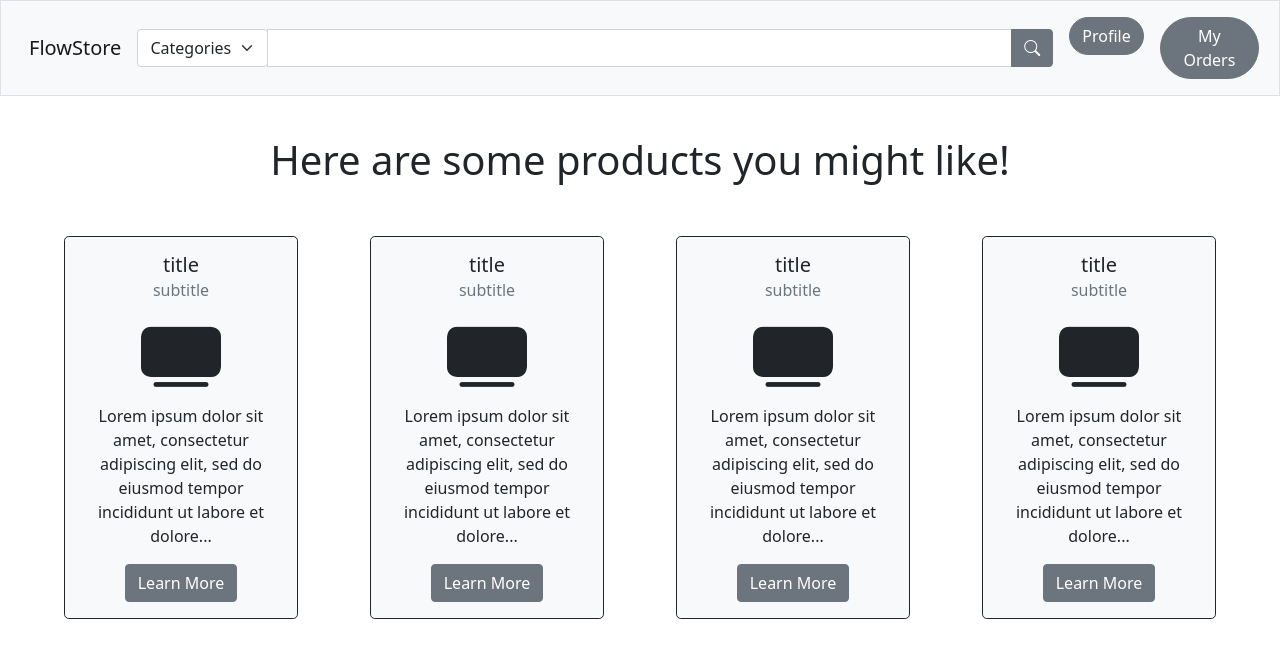
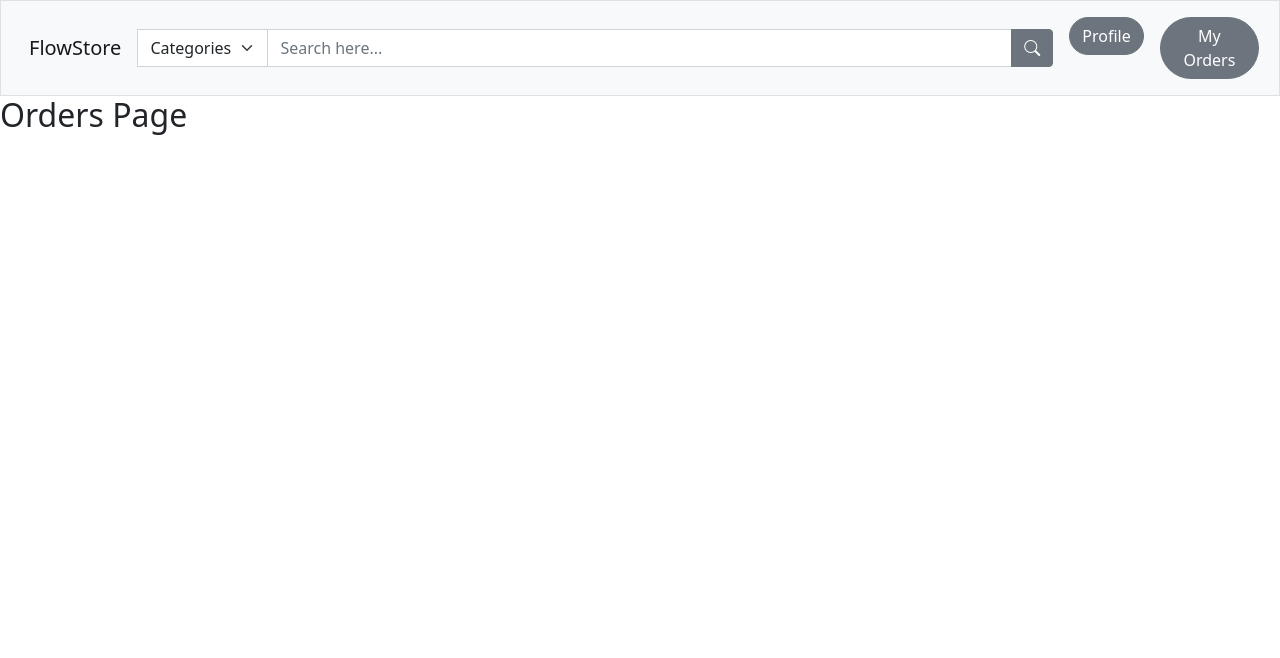
Before and after one commit to nith2001/AmazonClone, a React (Create React App) app in the folder my-app/: page /orders in a window 1280 px wide. Shown: the top 658 px of the page. Built offline with nearby package versions, Linux system fonts and the light colour scheme.

Commit message:
Figured out routing
Routes from the main page to the orders page and profile page. If you click the logo at the top-left, it takes you back to the main page. Woo!

```diff
--- a/my-app/package.json
+++ b/my-app/package.json
@@ -10,6 +10,7 @@
     "bootstrap-icons": "^1.7.2",
     "react": "^17.0.2",
     "react-dom": "^17.0.2",
+    "react-router-dom": "^6.2.1",
     "react-scripts": "5.0.0",
     "reactstrap": "^9.0.1",
     "web-vitals": "^2.1.2"
--- a/my-app/src/App.js
+++ /dev/null
@@ -1,20 +0,0 @@
-import { React } from 'react';
-// import { } from 'reactstrap';
-import NavigationBar from './components/NavigationBar';
-import MainPage from './pages/MainPage';
-
-
-export default function App() {
-
-  function setSearch(searchQuery, categoryFilter) {
-    console.log(searchQuery);
-    console.log(categoryFilter);
-  }
-
-  return (
-    <>
-      <NavigationBar handleSearch={setSearch}/>
-      <MainPage />
-    </>
-  )
-}
--- /dev/null
+++ b/my-app/src/App.jsx
@@ -0,0 +1,39 @@
+import { React } from 'react';
+// import { } from 'reactstrap';
+import NavigationBar from './components/NavigationBar';
+import MainPage from './pages/MainPage';
+import {
+  Routes,
+  Route,
+  Outlet
+} from "react-router-dom";
+import OrdersPage from "./pages/OrdersPage";
+import ProfilePage from "./pages/ProfilePage";
+
+export default function App() {
+
+  function setSearch(searchQuery, categoryFilter) {
+    console.log(searchQuery);
+    console.log(categoryFilter);
+  }
+
+  return (
+    <>
+      <NavigationBar handleSearch={setSearch}/>
+      <Routes>
+        <Route path="/" element={ <MainPage /> } />
+        <Route path="/orders" element= { <OrdersPage /> }/>
+        <Route path="/profile" element= { <ProfilePage /> }/>
+        <Route
+          path="*"
+          element={
+            <main style={{ padding: "1rem" }}>
+              <p>There's nothing here!</p>
+            </main>
+          }
+        />
+      </Routes>
+      <Outlet />
+    </>
+  )
+}
--- a/my-app/src/components/NavigationBar.js
+++ b/my-app/src/components/NavigationBar.jsx
@@ -7,6 +7,7 @@ import {
   NavItem
 } from 'reactstrap';
 import Searchbar from './Searchbar';
+import { Link } from 'react-router-dom';
 
 export default function NavigationBar({ handleSearch }) {
   return (
@@ -24,10 +25,14 @@ export default function NavigationBar({ handleSearch }) {
         navbar
       >
         <NavItem>
-          <Button className='m-2 rounded-pill'>Profile</Button>
+          <Link to="/profile">
+            <Button className='m-2 rounded-pill'>Profile</Button>
+          </Link>
         </NavItem>
         <NavItem>
-          <Button className='m-2 rounded-pill'>My Orders</Button>
+          <Link to="/orders">
+            <Button className='m-2 rounded-pill'>My Orders</Button>
+          </Link>
         </NavItem>
       </Nav>
     </Navbar>
--- a/my-app/src/components/Searchbar.js
+++ b/my-app/src/components/Searchbar.jsx
@@ -4,6 +4,7 @@ import {
   Input,
   Button
 } from 'reactstrap';
+import "./searchbar.css";
 
 export default function Searchbar({ handleSearch }) {
 
@@ -12,7 +13,7 @@ export default function Searchbar({ handleSearch }) {
 
   return (
     <>
-      <InputGroup className='w-75 m-2'>
+      <InputGroup id="input-group" className='w-75 m-2'>
         <div className='col-xs-2'>
           <Input
             type='select'
@@ -29,8 +30,14 @@ export default function Searchbar({ handleSearch }) {
         <Input
           onChange={(e) => setSearch(e.target.value)}
           value={search}
+          id="bar"
+          placeholder='Search here...'
         />
-        <Button className="bi bi-search" onClick={() => handleSearch(search, category)}></Button>
+        <Button
+          className="bi bi-search"
+          id="search-button"
+          onClick={() => handleSearch(search, category)}>
+        </Button>
       </InputGroup>
     </>
   )
--- /dev/null
+++ b/my-app/src/components/searchbar.css
@@ -0,0 +1,7 @@
+#categories, #bar {
+  border-radius: 0px;
+}
+
+#input-group {
+  background-color: white;
+}
--- a/my-app/src/index.js
+++ b/my-app/src/index.js
@@ -3,10 +3,11 @@ import ReactDOM from 'react-dom';
 import App from './App';
 import 'bootstrap/dist/css/bootstrap.min.css';
 import 'bootstrap-icons/font/bootstrap-icons.css';
+import { BrowserRouter } from "react-router-dom";
 
 ReactDOM.render(
-  <React.StrictMode>
+  <BrowserRouter>
     <App />
-  </React.StrictMode>,
+  </BrowserRouter>,
   document.getElementById('root')
 );
--- /dev/null
+++ b/my-app/src/pages/OrdersPage.jsx
@@ -0,0 +1,5 @@
+export default function OrdersPage() {
+  return (
+    <h2>Orders Page</h2>
+  );
+}
--- /dev/null
+++ b/my-app/src/pages/ProfilePage.jsx
@@ -0,0 +1,5 @@
+export default function ProfilePage() {
+  return (
+    <h2>Profile Page</h2>
+  );
+}
```
Also changed, not shown: my-app/src/components/ProductCard.jsx (renamed from my-app/src/components/ProductCard.js), my-app/src/pages/MainPage.jsx (renamed from my-app/src/pages/MainPage.js), 1 other file (tests, documents, lock files or other folders).
